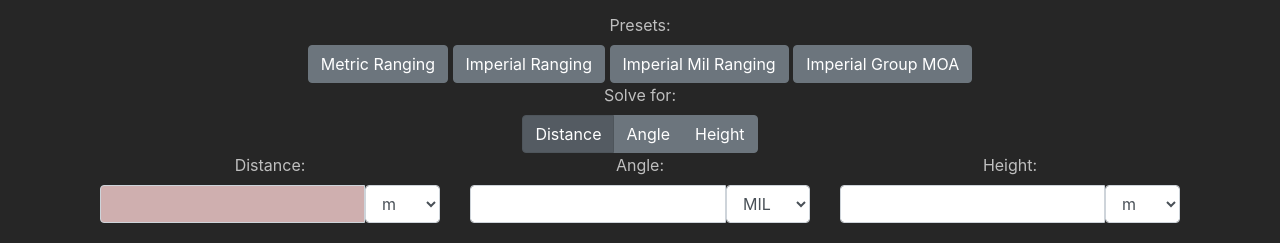
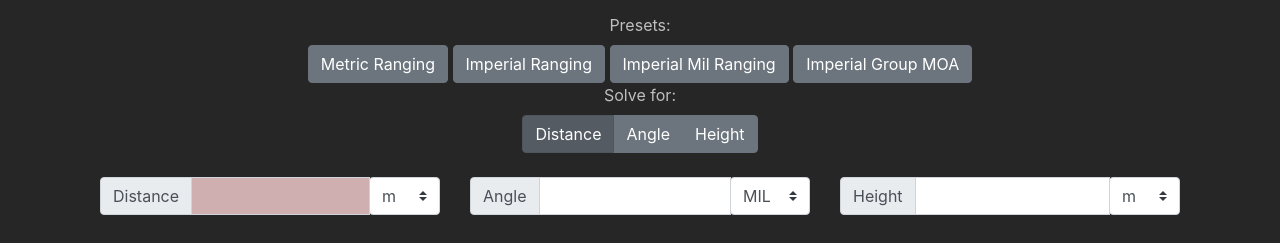
Before and after one commit to Awcmon/AlanDuongCom, a plain HTML site: page mil-moa-calculator.html in a window 1280 px wide. Shown: the part 557-800 px from the top of the page. Drawn offline with nearby package versions, Linux system fonts and the light colour scheme.

Commit message:
make ranging calculator more compact

```diff
--- a/mil-moa-calculator.html
+++ b/mil-moa-calculator.html
@@ -169,14 +169,19 @@
 			</div>
 		</div>
 	</div>
+	<br />
 	<div class="row">
 		<div class="col-md-4 text-center">
 			<div class="form-group">
-				<label for="fDistance">Distance:</label>
 				<div class="input-group">
+					<div class="input-group-prepend">
+						<span class="input-group-text">Distance</span>
+					</div>
+
 					<input type="number" class="form-control" id="fDistance">
-					<span class="input-group-addon">
-						<select class="form-control" id="selDistanceUnit">
+
+					<div class="input-group-append">
+						<select class="custom-select" id="selDistanceUnit">
 							<option>mm</option>
 							<option>cm</option>
 							<option selected="selected">m</option>
@@ -186,32 +191,38 @@
 							<option>yd</option>
 							<option>mi</option>
 						</select>
-					</span>
+					</div>
 				</div>
 
 			</div>
 		</div>
 		<div class="col-md-4 text-center">
 			<div class="form-group">
-				<label for="fAngle">Angle:</label>
 				<div class="input-group">
+					<div class="input-group-prepend">
+						<span class="input-group-text">Angle</span>
+					</div>
 					<input type="number" class="form-control" id="fAngle" step="0.1">
-					<span class="input-group-addon">
-						<select class="form-control" id="selAngleUnit">
+					<div class="input-group-append">
+						<select class="custom-select" id="selAngleUnit">
 							<option selected="selected">MIL</option>
 							<option>MOA</option>
 						</select>
-					</span>
+					</div>
 				</div>
 			</div>
 		</div>
 		<div class="col-md-4 text-center">
 			<div class="form-group">
-				<label for="fHeight">Height:</label>
 				<div class="input-group">
+					<div class="input-group-prepend">
+						<span class="input-group-text">Height</span>
+					</div>
+
 					<input type="number" class="form-control" id="fHeight">
-					<span class="input-group-addon">
-						<select class="form-control" id="selHeightUnit">
+
+					<div class="input-group-append">
+						<select class="custom-select" id="selHeightUnit">
 							<option>mm</option>
 							<option>cm</option>
 							<option selected="selected">m</option>
@@ -221,7 +232,7 @@
 							<option>yd</option>
 							<option>mi</option>
 						</select>
-					</span>
+					</div>
 				</div>
 			</div>
 		</div>
```
Also changed, not shown: AlanDuongCom/Data/calculatorMilMoa.html (+23 -12 lines).
